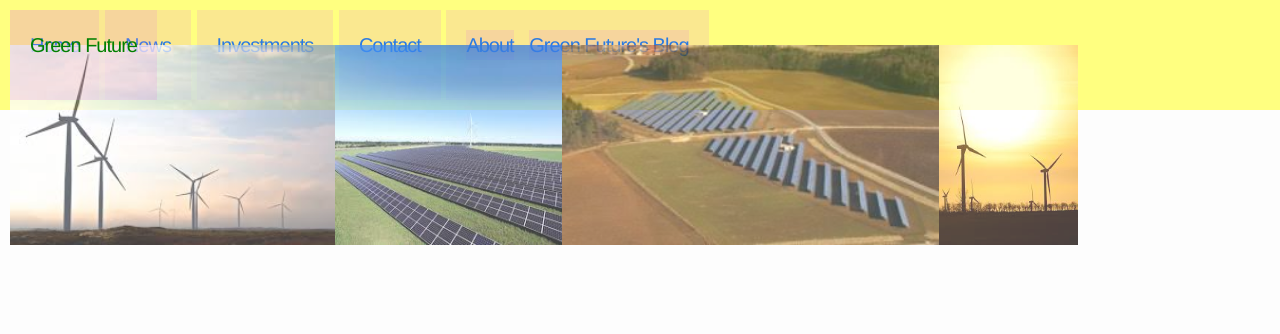
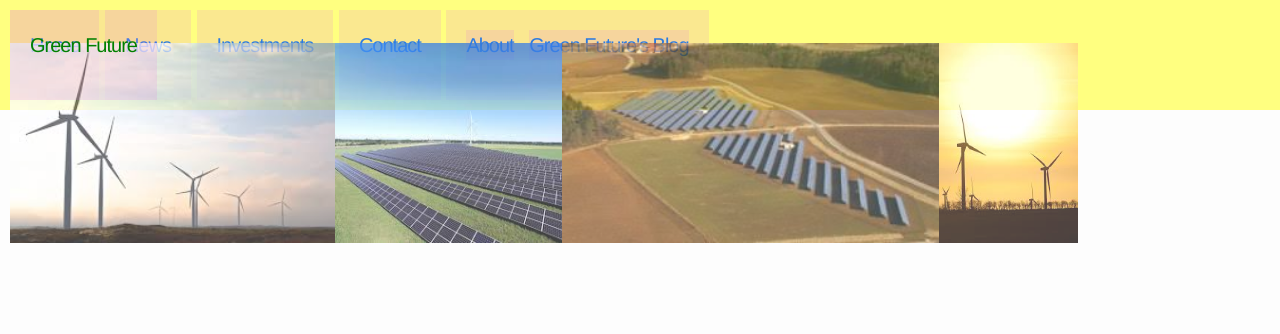
Before and after one commit to Paal-August/Paal-August.github.io, a Jekyll site: the page built from index.html, in a window 1280 px wide. Shown: the top 334 px of the page. Built offline with Jekyll 4.4.1, drawn with Linux system fonts in a browser that asks for light colours.

Commit message:
Update _layout.scss

```diff
--- a/_sass/_layout.scss
+++ b/_sass/_layout.scss
@@ -17,7 +17,7 @@
   width:100%;
   height:200px;
   position:absolute;
-  top:45px;
+  top:43px;
   left:10px;
   background-color:transparent; /*#72DF2A;*/
  /* background-position:bottom;
```
